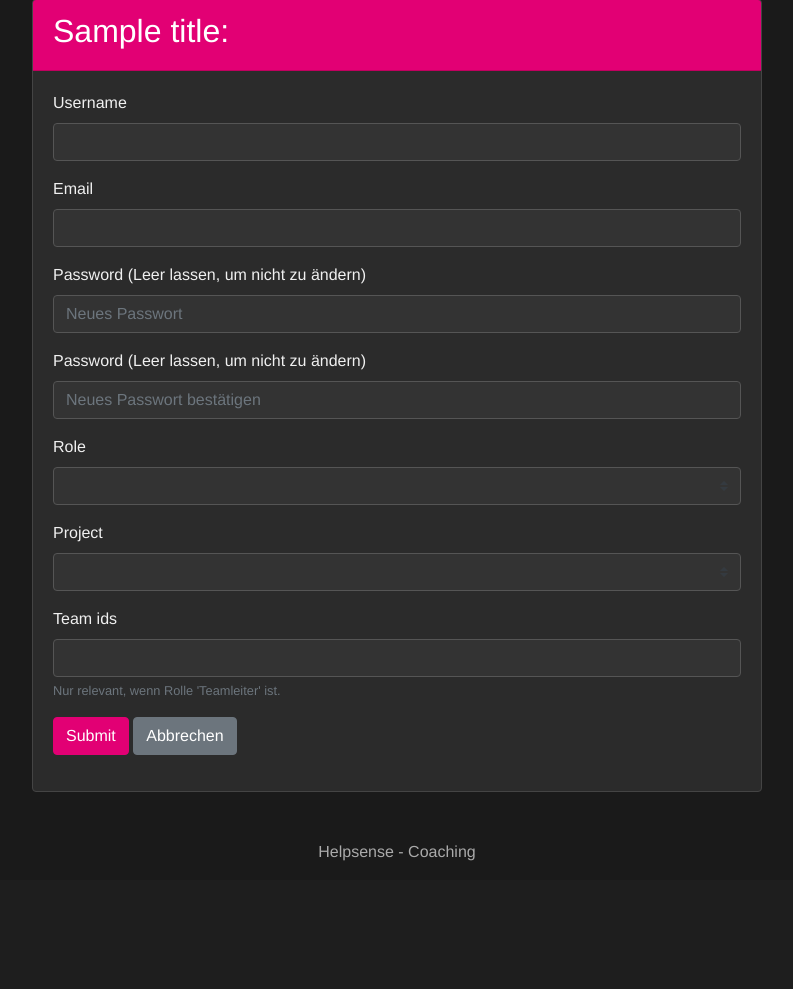
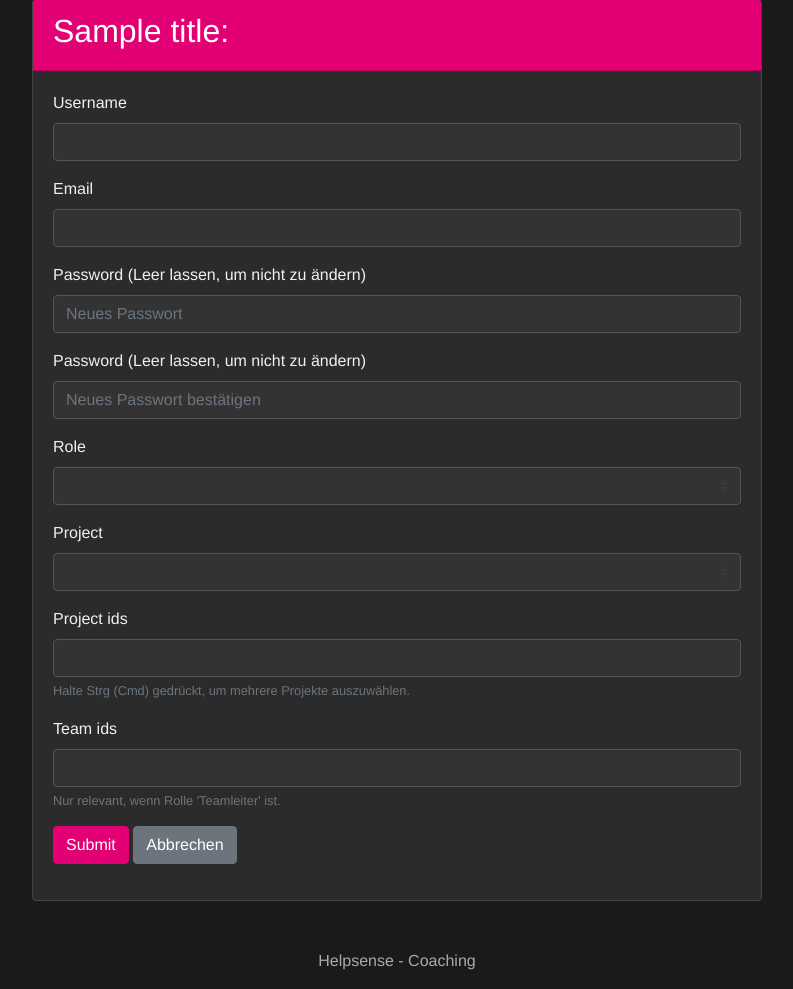
Before and after one commit to xfloxx09/backup, a Python web app: template app/templates/admin/edit_user.html in a window 1280 px wide. Shown: the part 83-1072 px from the top of the page, without its empty margins (243-1036 px from the left). Before the commit the page ends 944 px from the top, so only its background shows below. Run offline with Jinja, Linux system fonts and the light colour scheme; the template is opened without the code that fills it: most values are stand-ins (such as "Sample title", 1, 10 or a date in 2020); form fields are guessed from the names that the template uses; some libraries are stand-ins or nearby versions.

Commit message:
Update edit_user.html

```diff
--- a/app/templates/admin/edit_user.html
+++ b/app/templates/admin/edit_user.html
@@ -61,12 +61,23 @@
                         {% endif %}
                     </div>
 
-                    <div class="form-group">
+                    <div class="form-group" id="project_select_div">
                         {{ form.project_id.label(class="form-control-label") }}
                         {{ form.project_id(class="form-control custom-select " + ("is-invalid" if form.project_id.errors else "")) }}
                         {% if form.project_id.errors %}
                             <div class="invalid-feedback">
                                 {% for error in form.project_id.errors %}<span>{{ error }}</span>{% endfor %}
+                            </div>
+                        {% endif %}
+                    </div>
+
+                    <div class="form-group" id="project_multi_select_div">
+                        {{ form.project_ids.label(class="form-control-label") }}
+                        {{ form.project_ids(class="form-control custom-select " + ("is-invalid" if form.project_ids.errors else ""), multiple=True, size=5) }}
+                        <small class="form-text text-muted">Halte Strg (Cmd) gedrückt, um mehrere Projekte auszuwählen.</small>
+                        {% if form.project_ids.errors %}
+                            <div class="invalid-feedback">
+                                {% for error in form.project_ids.errors %}<span>{{ error }}</span>{% endfor %}
                             </div>
                         {% endif %}
                     </div>
@@ -96,16 +107,28 @@
 document.addEventListener('DOMContentLoaded', function() {
     var roleSelect = document.getElementById('role');
     var teamDiv = document.getElementById('team_select_div_user_edit');
-    function toggleTeamSelect() {
+    var projectSingleDiv = document.getElementById('project_select_div');
+    var projectMultiDiv = document.getElementById('project_multi_select_div');
+
+    function toggleFields() {
         if (roleSelect.value === 'Teamleiter') {
             teamDiv.style.display = 'block';
         } else {
             teamDiv.style.display = 'none';
         }
+
+        if (roleSelect.value === 'Abteilungsleiter') {
+            projectSingleDiv.style.display = 'none';
+            projectMultiDiv.style.display = 'block';
+        } else {
+            projectSingleDiv.style.display = 'block';
+            projectMultiDiv.style.display = 'none';
+        }
     }
-    if (roleSelect && teamDiv) {
-        roleSelect.addEventListener('change', toggleTeamSelect);
-        toggleTeamSelect();
+
+    if (roleSelect) {
+        roleSelect.addEventListener('change', toggleFields);
+        toggleFields();
     }
 });
 </script>
```
